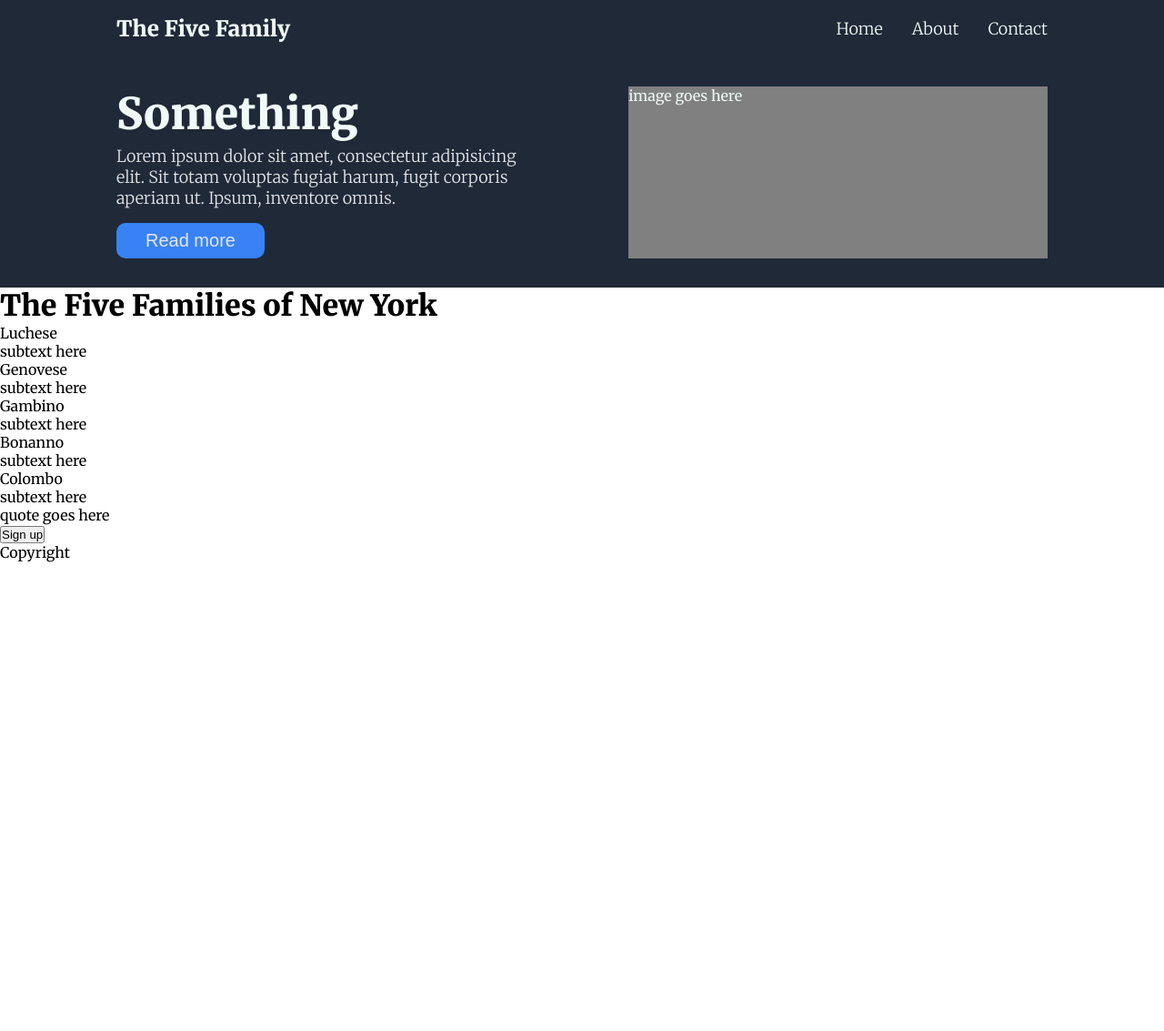
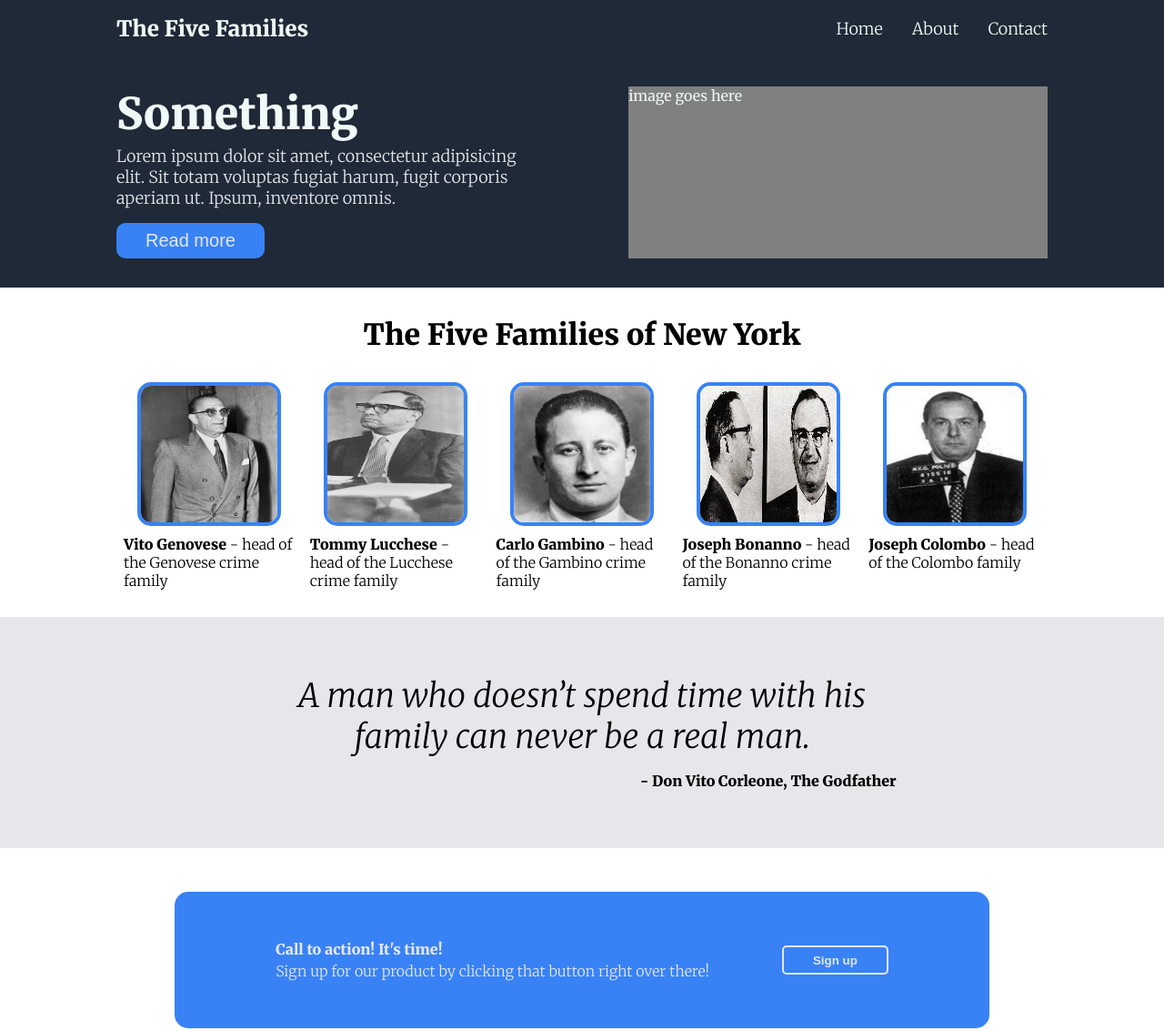
Before and after one commit to minhtrietnhan/odin-project-landing-page, a plain HTML site: page index.html in a window 1280 px wide. Shown: the top 1133 px of the page at 91% size. Before the commit the page ends 800 px from the top, so only its background shows below. Drawn offline with Linux system fonts and the light colour scheme.

Commit message:
complete website

```diff
--- a/index.html
+++ b/index.html
@@ -16,7 +16,7 @@
   <body>
     <div class="header">
       <div class="left-links">
-        <div class="logo"><a href="#">The Five Family</a></div>
+        <div class="logo"><a href="#">The Five Families</a></div>
       </div>
       <div class="right-links">
         <ul>
@@ -42,31 +42,50 @@
       <h1>The Five Families of New York</h1>
       <div class="card-container">
         <div class="card">
-          <p>Luchese</p>
-          <p>subtext here</p>
+          <img src="./images/Vito_Genovese.jpeg" alt="Vito Genovese" />
+          <p>
+            <strong>Vito Genovese</strong> - head of the Genovese crime family
+          </p>
+          <p></p>
         </div>
         <div class="card">
-          <p>Genovese</p>
-          <p>subtext here</p>
+          <img src="./images/Tommy_Lucchese.jpeg" alt="Tommy Lucchese" />
+          <p>
+            <strong>Tommy Lucchese</strong> - head of the Lucchese crime family
+          </p>
         </div>
         <div class="card">
-          <p>Gambino</p>
-          <p>subtext here</p>
+          <img src="./images/Carlo_Gambino.jpeg" alt="Carlo Gambino" />
+          <p>
+            <strong>Carlo Gambino</strong> - head of the Gambino crime family
+          </p>
         </div>
         <div class="card">
-          <p>Bonanno</p>
-          <p>subtext here</p>
+          <img src="./images/Joseph_Bonanno.jpeg" alt="Joseph Bonanno" />
+          <p>
+            <strong>Joseph Bonanno</strong> - head of the Bonanno crime family
+          </p>
         </div>
         <div class="card">
-          <p>Colombo</p>
-          <p>subtext here</p>
+          <img src="./images/Josephcolombo.jpeg" alt="Joseph Colombo" />
+          <p><strong>Joseph Colombo</strong> - head of the Colombo family</p>
         </div>
       </div>
-      <div class="quote">quote goes here</div>
+      <div class="quote">
+        <p class="quote-text">
+          A man who doesn’t spend time with his family can never be a real man.
+        </p>
+        <p class="quote-author">- Don Vito Corleone, The Godfather</p>
+      </div>
     </div>
     <div class="action">
       <div class="action-container">
-        <div class="action-text"></div>
+        <div class="action-text">
+          <p class="title">Call to action! It's time!</p>
+          <p class="text">
+            Sign up for our product by clicking that button right over there!
+          </p>
+        </div>
         <button>Sign up</button>
       </div>
     </div>
--- a/style.css
+++ b/style.css
@@ -4,6 +4,7 @@
 }
 
 body {
+  width: 100%;
   height: 100vh;
   font-family: "Merriweather", sans-serif;
 }
@@ -83,3 +84,96 @@ a {
 .hero-image {
   background-color: grey;
 }
+
+.content h1 {
+  margin: 2rem auto;
+  text-align: center;
+}
+
+.card-container {
+  display: flex;
+  justify-content: space-around;
+  width: 80%;
+  margin: 0 auto 30px auto;
+}
+
+.card {
+  width: 90%;
+  display: flex;
+  flex-direction: column;
+  align-items: center;
+  font-weight: lighter;
+  margin: 0 8px;
+}
+
+.card img {
+  width: 150px;
+  height: 150px;
+  border-radius: 15px;
+  border: 4px solid #3882f6;
+  margin-bottom: 10px;
+}
+
+.quote {
+  background-color: #e5e7eb;
+  padding: 4rem;
+}
+
+.quote-text {
+  width: 60%;
+  margin: 0 auto;
+  text-align: center;
+  font-size: 36px;
+  font-weight: lighter;
+  font-style: italic;
+}
+
+.quote-author {
+  text-align: end;
+  font-weight: bold;
+  width: 80%;
+  margin-top: 1rem;
+}
+
+.action-container {
+  width: 70%;
+  height: 150px;
+  background-color: #3882f6;
+  border-radius: 15px;
+  margin: 3rem auto;
+  display: flex;
+  justify-content: center;
+  align-items: center;
+}
+
+.action-text {
+  margin-right: 5rem;
+  color: #e5e7eb;
+}
+
+.action-text .title {
+  font-weight: bold;
+  margin-bottom: 0.3rem;
+}
+
+.action-text .text {
+  font-weight: lighter;
+}
+
+.action button {
+  border-radius: 5px;
+  padding: 0.4rem 2rem;
+  border: 2px solid #e5e7eb;
+  background-color: #3882f6;
+  color: #e5e7eb;
+  font-weight: bold;
+}
+
+.footer {
+  background-color: #1f2937;
+  color: #e5e7eb;
+  text-align: center;
+  padding: 1rem;
+  font-weight: lighter;
+  font-size: 14px;
+}
```
Also changed, not shown: images/Carlo_Gambino.jpeg (added), images/Joseph_Bonanno.jpeg (added), images/Josephcolombo.jpeg (added), images/Tommy_Lucchese.jpeg (added), images/Vito_Genovese.jpeg (added).
